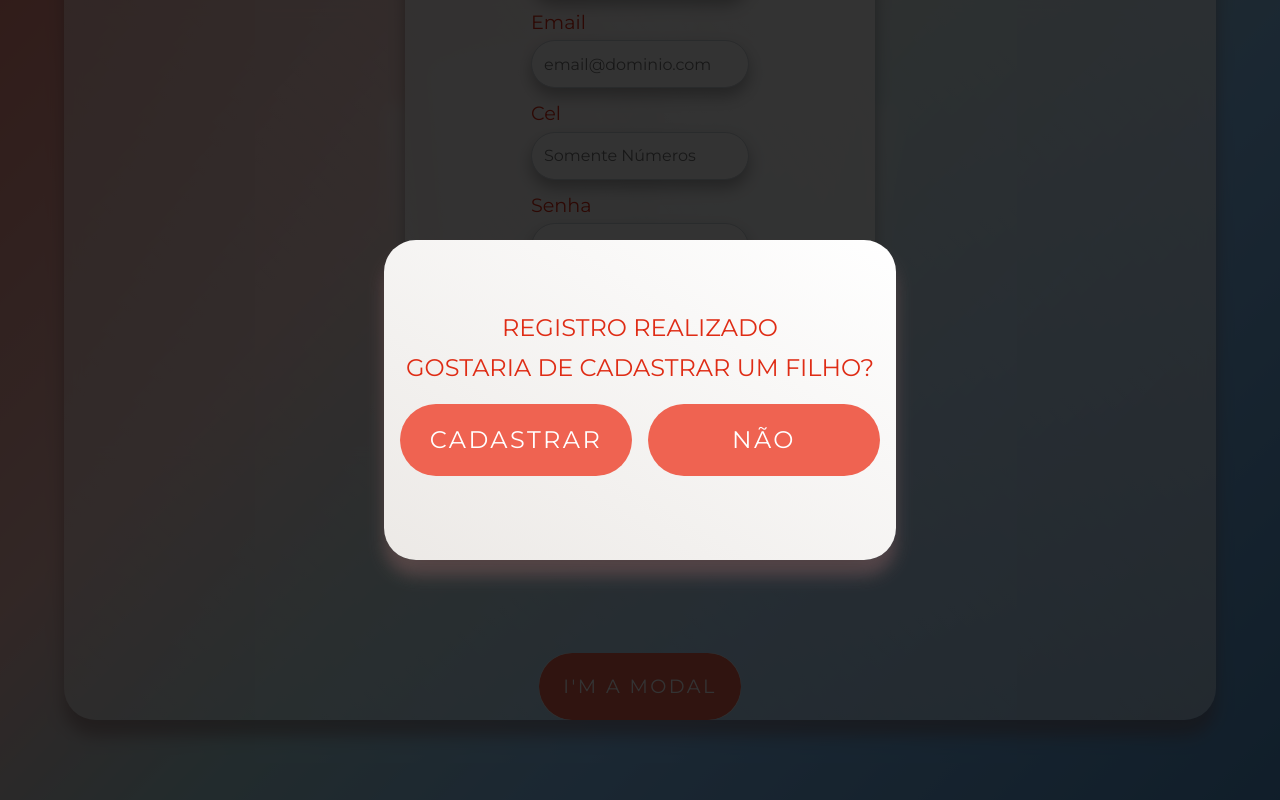
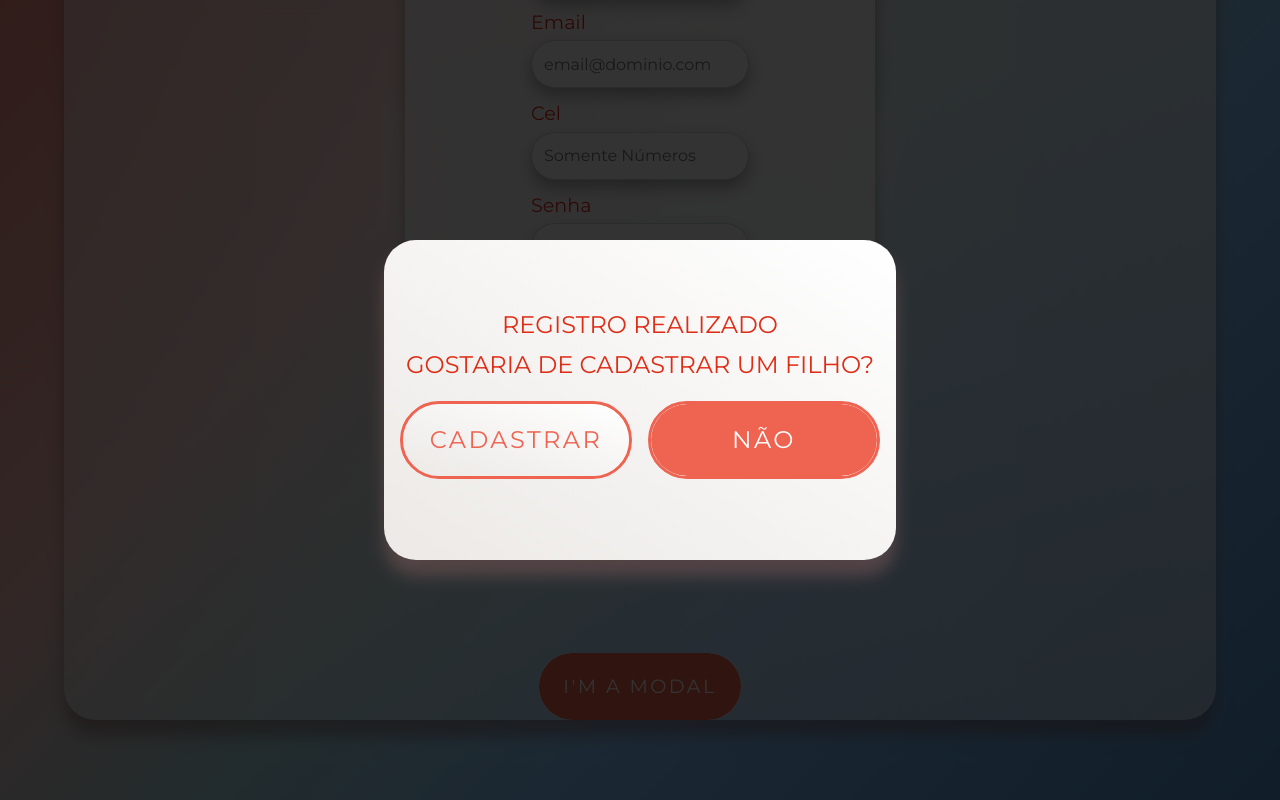
Before and after one commit to bob-mw/anjosDaEducacao, a React (Create React App) app: page /guardian in a window 1280 px wide. Both pictures are taken after a click on the button "I'M A MODAL". Shown: the part 510-1310 px from the top of the page. Built offline with nearby package versions, Linux system fonts and the light colour scheme.

Commit message:
Inverted class implemented

```diff
--- a/src/components/Modal/index.jsx
+++ b/src/components/Modal/index.jsx
@@ -37,7 +37,7 @@ const Modal = ({ showModal, setShowModal }) => {
                     <S.Description>REGISTRO REALIZADO</S.Description>
                     <S.Description>Gostaria de cadastrar um filho?</S.Description>
                     <S.ButtonWrapper>
-                    <S.Button>Cadastrar</S.Button>
+                    <S.Button className="inverted" >Cadastrar</S.Button>
                         <S.Button
                             aria-label='Close modal'
                             onClick={() => setShowModal(prev => !prev)}
--- a/src/components/Modal/styled.jsx
+++ b/src/components/Modal/styled.jsx
@@ -126,6 +126,10 @@ export const Button = styled.a`
     align-items: center;
     align-self: center;
 
+    border: 3px solid var(--bg-dark-orange);
+    box-sizing: border-box;
+    border-radius: 10rem;
+
 
 	&:after {
 		content: '';
@@ -156,7 +160,19 @@ export const Button = styled.a`
 		&:before {
 			width: 100%;
 		}
+
+        &.inverted{
+            color: var(--bg-dark-orange);
+        }
 	}
+
+    &.inverted {
+        color: var(--bg-dark-orange);
+
+        &:after {
+            background: linear-gradient(to left bottom, #fff, #ECE9E6);
+        }
+    }
 
     @media only screen and (max-width: 800px) {
         padding: 1rem 1.5rem;
```
